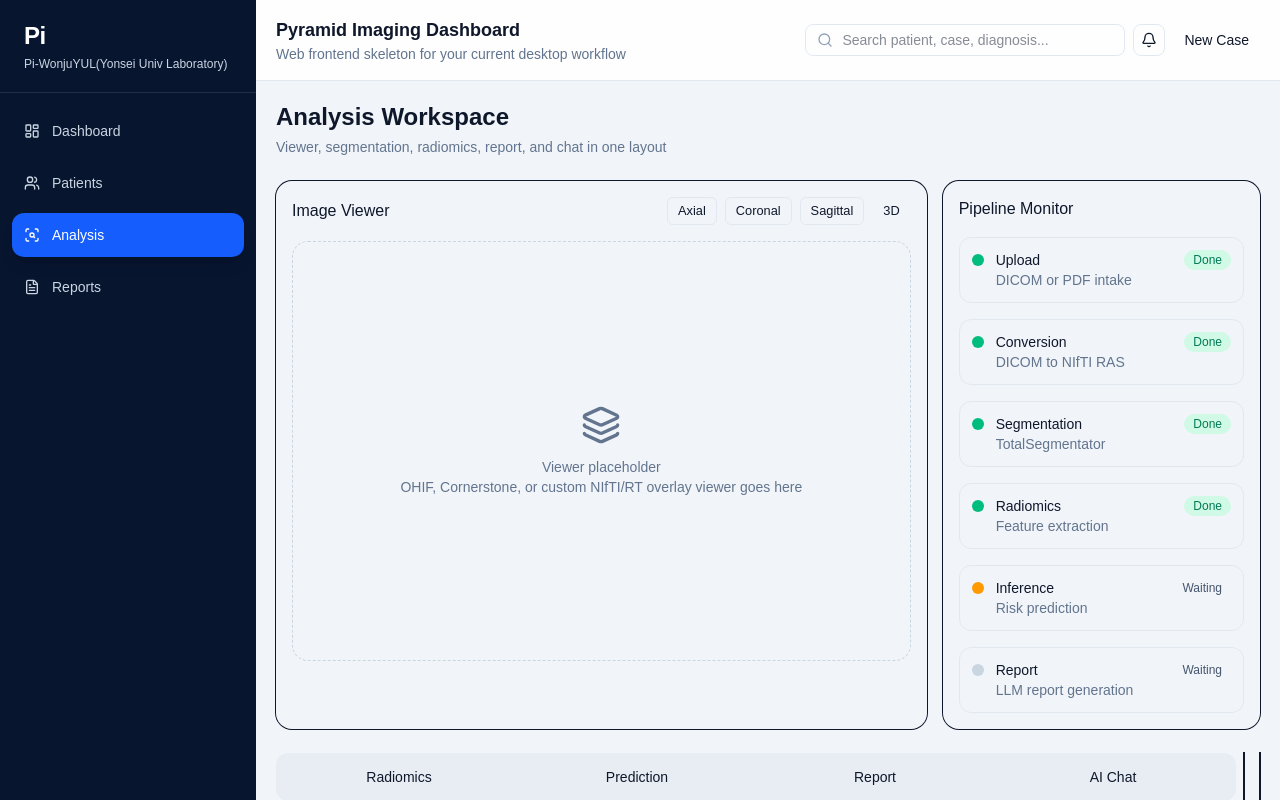
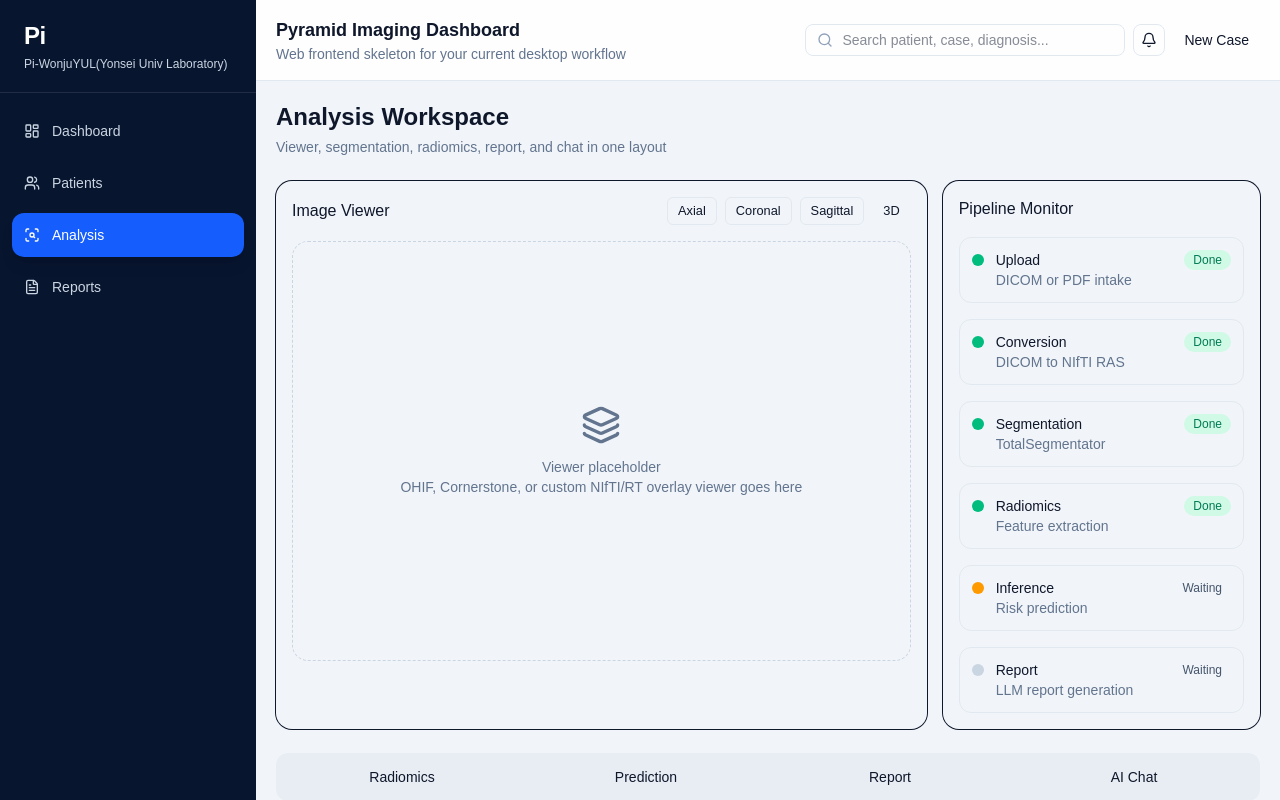
Before and after one commit to winterkid2000/Pi-WonjuYUL, a Next.js app: page / in a window 1280 px wide. Both pictures are taken after a click on the button "Analysis". Shown: the top 800 px of the page. Built offline with nearby package versions, Linux system fonts and the light colour scheme.

Commit message:
Update page.tsx

```diff
--- a/app/page.tsx
+++ b/app/page.tsx
@@ -408,15 +408,15 @@ function AnalysisPage() {
         </Card>
       </div>
 
-      <Tabs defaultValue="radiomics" className="space-y-4">
-        <TabsList className="grid w-full grid-cols-4 items-center rounded-xl bg-slate-200/60 p-1 h-12 mb-6">
-          <TabsTrigger value="radiomics">Radiomics</TabsTrigger>
-          <TabsTrigger value="prediction">Prediction</TabsTrigger>
-          <TabsTrigger value="report">Report</TabsTrigger>
-          <TabsTrigger value="chat">AI Chat</TabsTrigger>
+<Tabs defaultValue="chat" className="flex flex-col w-full space-y-4">
+        <TabsList className="flex w-full h-12 bg-slate-200/60 p-1 rounded-xl">
+          <TabsTrigger className="flex-1 h-full rounded-lg" value="radiomics">Radiomics</TabsTrigger>
+          <TabsTrigger className="flex-1 h-full rounded-lg" value="prediction">Prediction</TabsTrigger>
+          <TabsTrigger className="flex-1 h-full rounded-lg" value="report">Report</TabsTrigger>
+          <TabsTrigger className="flex-1 h-full rounded-lg" value="chat">AI Chat</TabsTrigger>
         </TabsList>
 
-        <TabsContent value="radiomics">
+        <TabsContent value="radiomics" className="w-full">
           <div className="grid grid-cols-1 gap-4 xl:grid-cols-2">
             <Card className="rounded-2xl">
               <CardHeader><CardTitle className="text-base">Top SHAP Features</CardTitle></CardHeader>
@@ -445,7 +445,7 @@ function AnalysisPage() {
           </div>
         </TabsContent>
 
-        <TabsContent value="prediction">
+        <TabsContent value="prediction" className="w-full">
           <div className="grid grid-cols-1 gap-4 xl:grid-cols-3">
             <Card className="rounded-2xl"><CardContent className="p-6"><p className="text-sm text-slate-500">Diagnosis</p><p className="mt-2 text-2xl font-semibold">Myosteatosis</p></CardContent></Card>
             <Card className="rounded-2xl"><CardContent className="p-6"><p className="text-sm text-slate-500">Probability</p><p className="mt-2 text-2xl font-semibold">0.84</p></CardContent></Card>
@@ -453,7 +453,7 @@ function AnalysisPage() {
           </div>
         </TabsContent>
 
-        <TabsContent value="report">
+        <TabsContent value="report" className="w-full">
           <Card className="rounded-2xl">
             <CardHeader className="flex flex-row items-center justify-between">
               <CardTitle className="text-base">Generated Report</CardTitle>
@@ -470,16 +470,16 @@ function AnalysisPage() {
           </Card>
         </TabsContent>
 
-        <TabsContent value="chat">
-          <Card className="rounded-2xl">
+        <TabsContent value="chat" className="w-full">
+          <Card className="rounded-2xl w-full">
             <CardHeader><CardTitle className="text-base">Chat with Report</CardTitle></CardHeader>
             <CardContent className="space-y-4">
               <div className="min-h-[240px] rounded-2xl border bg-slate-50 p-4 text-sm text-slate-600">
                 Chat history placeholder. Connect this to your BioMistral or DeepSeek worker later.
               </div>
-              <div className="flex gap-2">
-                <Input placeholder="Ask about the report, SHAP features, or patient context..." />
-                <Button className="gap-2"><MessageSquare className="h-4 w-4" />Send</Button>
+              <div className="flex gap-2 w-full">
+                <Input className="flex-1" placeholder="Ask about the report, SHAP features, or patient context..." />
+                <Button className="gap-2 shrink-0"><MessageSquare className="h-4 w-4" />Send</Button>
               </div>
             </CardContent>
           </Card>
```
